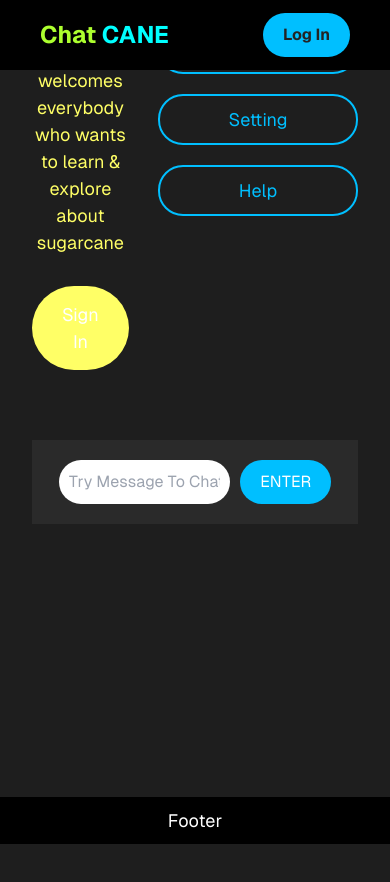
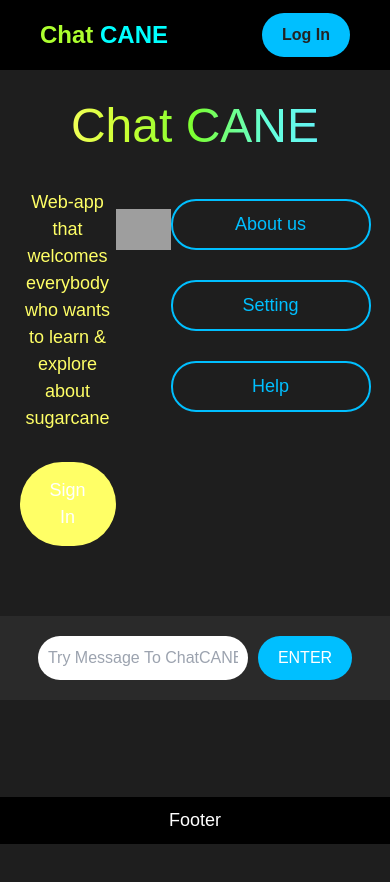
Before and after one commit to KanditT/web-proj, a Next.js app: page / in a window 390 px wide. Shown: the top 882 px of the page. After the commit the page ends 844 px from the top, so only its background shows below. Built offline with nearby package versions, Linux system fonts and the light colour scheme; grey boxes are pictures that could not be loaded.

Commit message:
loginaaaaa

```diff
--- a/src/app/loginBody.tsx
+++ b/src/app/loginBody.tsx
@@ -3,7 +3,7 @@ import './styles/loginBodyStyle.css'; // Ensure this path is correct
 
 const LoginBody: React.FC = () => {
     return (
-        <main>
+        <div className='main'>
             <h1 className="main-title">Chat CANE</h1>
             <div className="main-content">
                 <div className="content-1">
@@ -27,7 +27,7 @@ const LoginBody: React.FC = () => {
                 <input type="text" placeholder="Try Message To ChatCANE" className="chat-input" />
                 <button className="enter-btn">ENTER</button>
             </div>
-        </main>
+        </div>
     );
 };
 
--- a/src/app/page.tsx
+++ b/src/app/page.tsx
@@ -16,7 +16,7 @@ import Footer from './components/footer';
 export default function Home() {
   return (
 
-    <div className="grid grid-rows-[20px_1fr_20px] items-center justify-items-center min-h-screen p-8 pb-20 gap-16 sm:p-20 font-[family-name:var(--font-geist-sans)]">
+    <div>
       <Navbar />
       <LoginBody />
       <Footer />
--- a/src/app/styles/footerStyle.css
+++ b/src/app/styles/footerStyle.css
@@ -9,6 +9,7 @@
     position: fixed;
     bottom: 0;
     z-index: 50;
+    height: 47px;
 }
 
 .footer-text {
--- a/src/app/styles/loginBodyStyle.css
+++ b/src/app/styles/loginBodyStyle.css
@@ -1,15 +1,15 @@
 body {
     margin: 0;
-    margin-top: 150px;
     font-family: Arial, sans-serif;
     background-color: #1e1e1e;
     color: #fff;
 
 }
 
-main{
-    margin-top: 80px;
+.main{
+    margin: 70px 0 47px 0;
     text-align: center;
+    height: 80%;
 }
 .main-title {
     font-size: 48px;
@@ -17,11 +17,13 @@ main{
     color: transparent;
     background-clip: text;
     display: inline-block;
+    padding: 5% 5% 2% 5%;
 }
 
 .main-content {
     display: flex;
     flex-direction: row;
+    margin: 5% 5% 10% 5%;
 }
 
 .content-1, .content-2, .content-3 {
@@ -52,6 +54,7 @@ main{
     display: flex;
     flex-direction: column;
     align-items: center;
+    gap: 10px;
 }
 
 .menu-btn {
@@ -73,6 +76,7 @@ main{
     padding: 20px;
     background-color: #2a2a2a;
     margin-top: 50px;
+
 }
 
 .chat-section input {
--- a/src/app/styles/navbarStyle.css
+++ b/src/app/styles/navbarStyle.css
@@ -39,3 +39,16 @@
 .loginButton:hover {
     background-color: #0056b3; /* Darker blue on hover */
 }
+
+.profilePicContainer {
+    display: flex;
+    align-items: center;
+    justify-content: center;
+}
+
+.profilePic {
+    width: 40px;
+    height: 40px;
+    border-radius: 50%;
+    object-fit: cover;
+}
```
Also changed, not shown: package.json (+5 -4 lines), src/app/components/navbarUser.tsx (added, +26 -0 lines), 1 other file (tests, documents, lock files or other folders).
